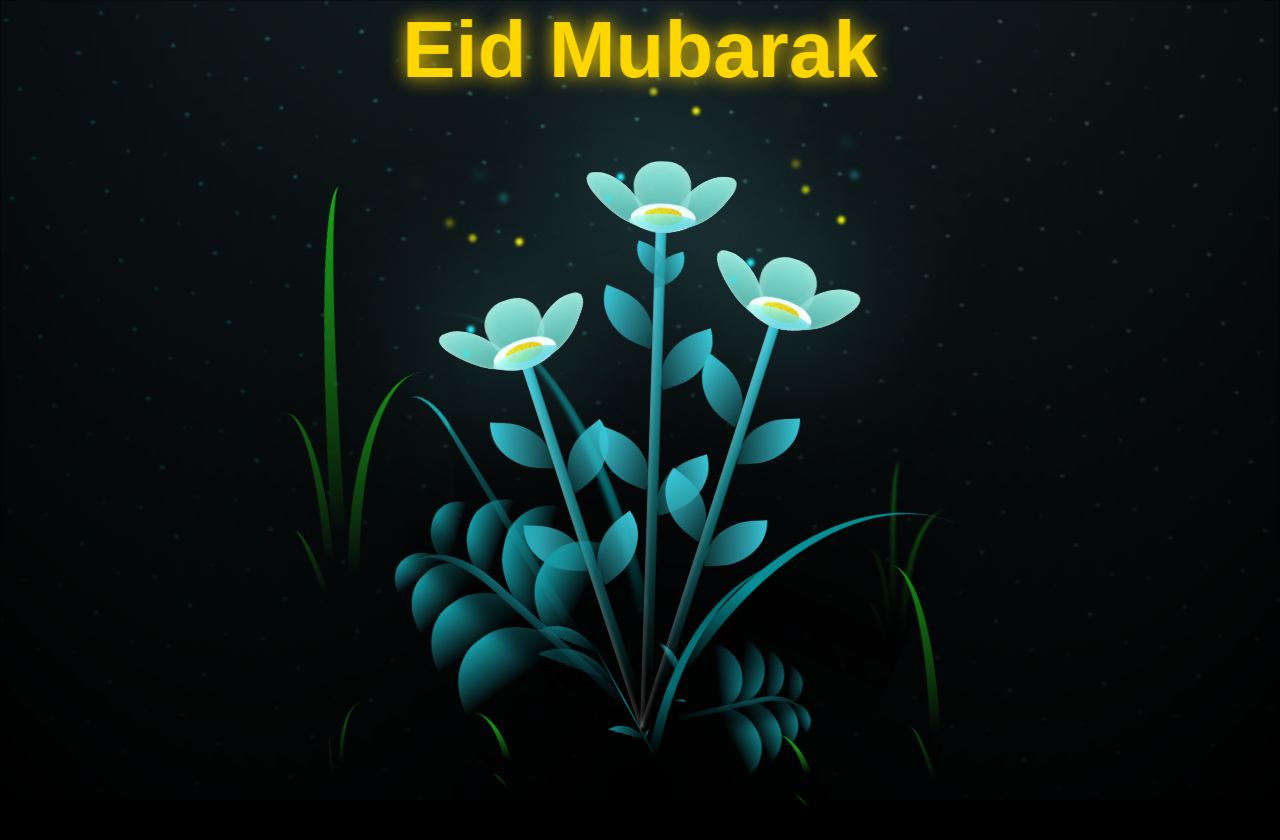
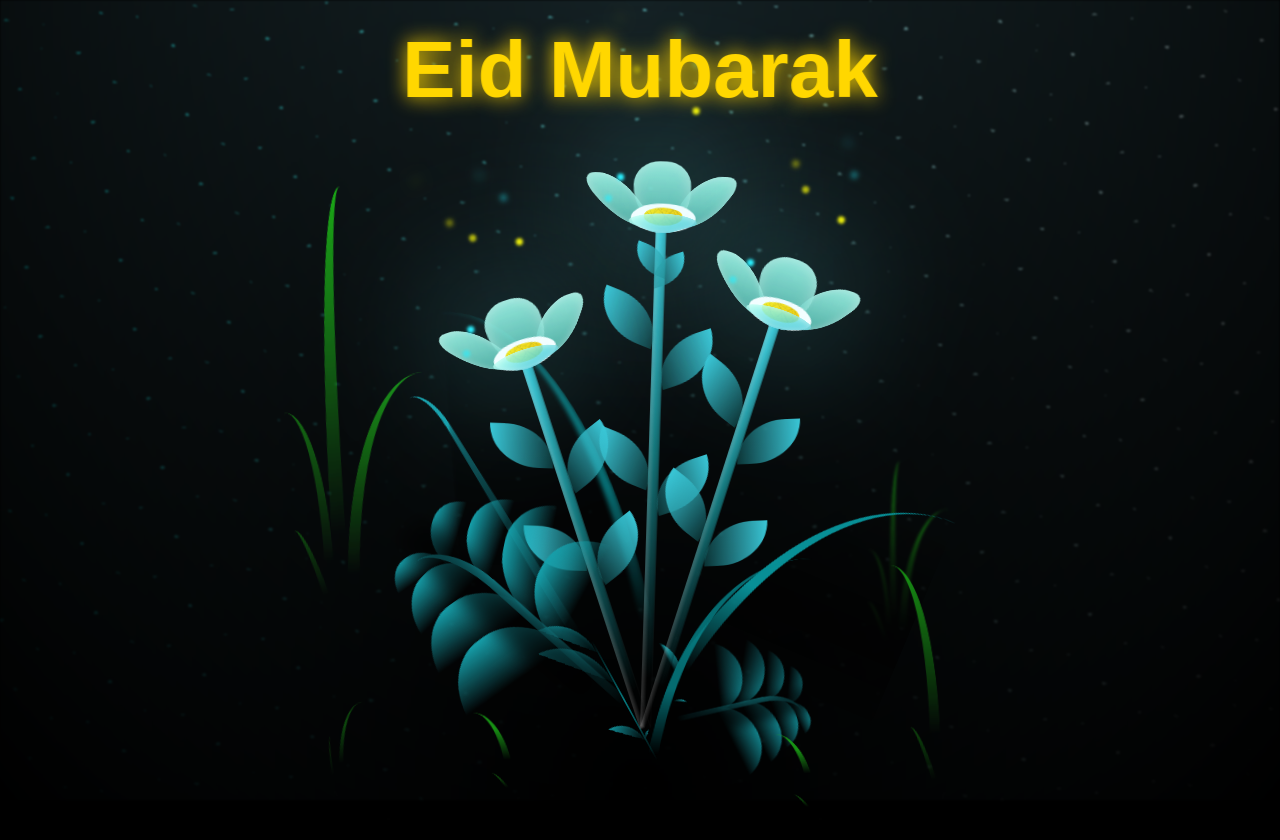
Before and after one commit to lamarafat/eidMessage, a website: page index.html in a window 1280 px wide. Drawn offline with Linux system fonts and the light colour scheme; a web font is replaced by a local one.

Commit message:
happy eid

```diff
--- a/main.scss
+++ b/main.scss
@@ -22,7 +22,7 @@ body {
 
 .eid-message {
   position: absolute;
-  top: 50px;
+  top: 70px;
   left: 50%;
   transform: translate(-50%, -50%);
   font-family: "Winky Sans", sans-serif;
```
Also changed, not shown: main.css.
